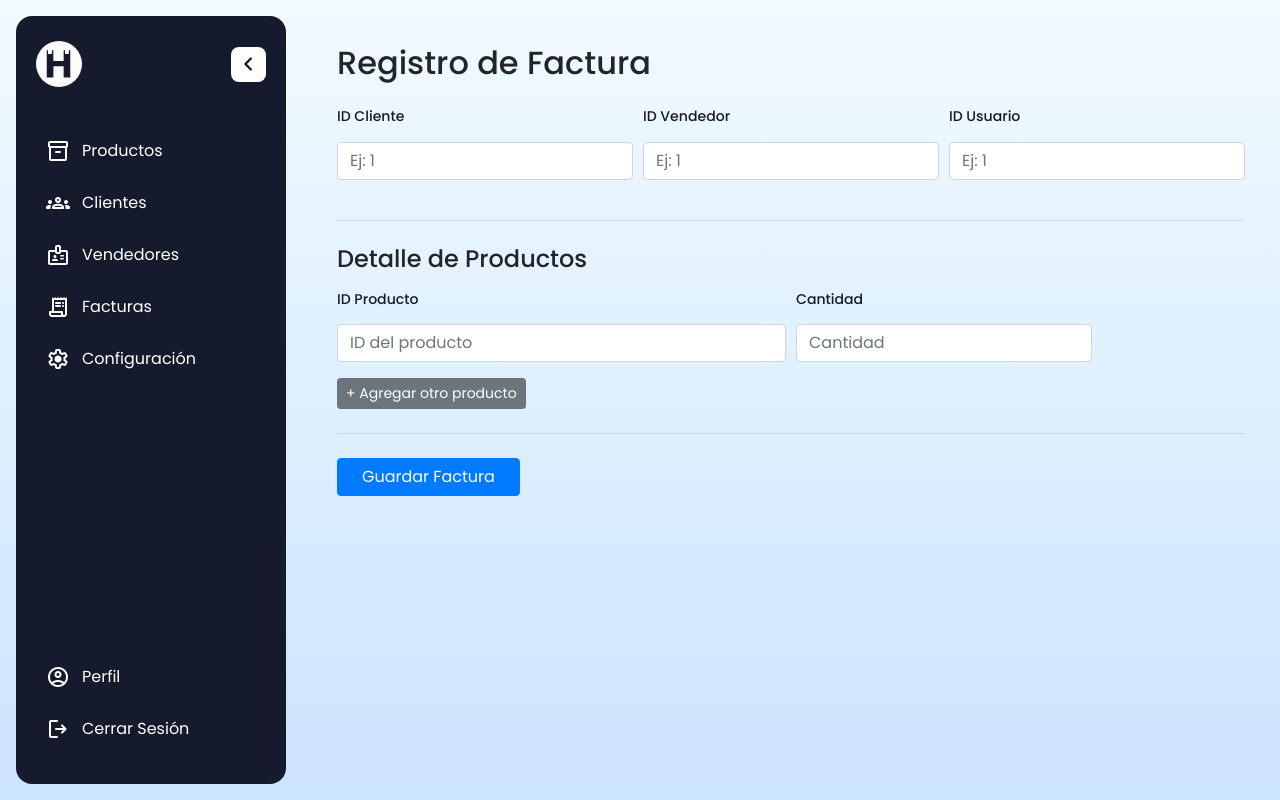
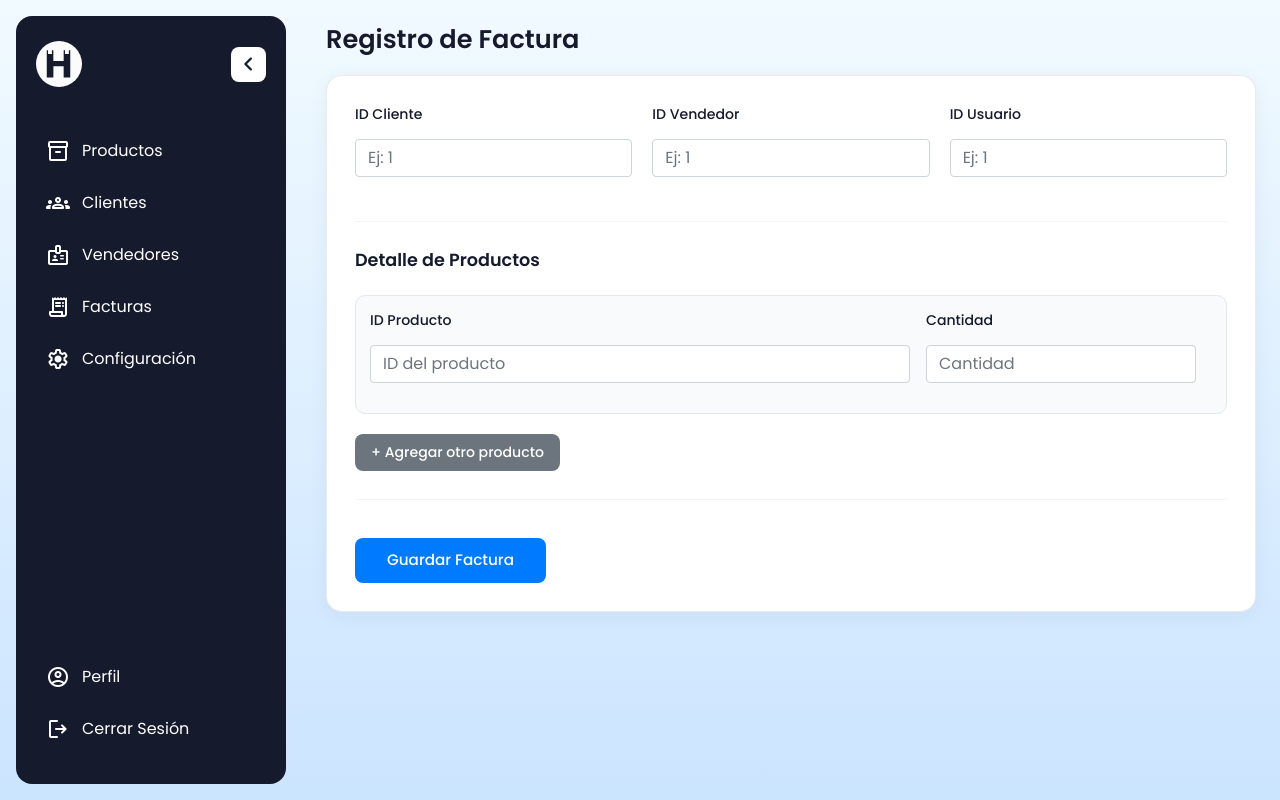
Before and after one commit to M4rl0n274/Hades_System, a Flask app: template src/templates/facturas/FormFacturas.html in a window 1280 px wide. Run offline with Flask 3, Linux system fonts and the light colour scheme; the template is opened without the code that fills it, so the values that code supplies are empty; some libraries are stand-ins or nearby versions.

Commit message:
se actualizan diseños en formulario y tablas

```diff
--- a/src/static/css/form.css
+++ b/src/static/css/form.css
@@ -128,3 +128,85 @@ input[type="date"].form-control {
         width: 100%;
     }
 }
+
+
+
+/* ==========================================================================
+   ESTILOS COMPLEMENTARIOS PARA FORMULARIOS DINÁMICOS
+   ========================================================================== */
+.form-divider {
+    height: 1px;
+    background-color: #f1f5f9;
+    margin: 8px 0;
+}
+
+.dynamic-section-header h3 {
+    font-size: 1.1rem;
+    color: #151A2D;
+    font-weight: 600;
+    margin-bottom: 4px;
+}
+
+.dynamic-items-wrapper {
+    display: flex;
+    flex-direction: column;
+    gap: 12px;
+}
+
+.dynamic-row {
+    display: flex;
+    gap: 16px;
+    align-items: flex-end;
+    background-color: #f8fafc;
+    padding: 14px;
+    border-radius: 10px;
+    border: 1px solid #e2e8f0;
+}
+
+.flex-1 { flex: 1; }
+.flex-2 { flex: 2; }
+.flex-action { flex: 0 0 auto; }
+
+/* Botones Auxiliares */
+.btn-secondary {
+    background-color: #e2e8f0;
+    color: #151A2D;
+    padding: 8px 16px;
+    border: none;
+    border-radius: 8px;
+    font-size: 0.88rem;
+    font-weight: 500;
+    cursor: pointer;
+    transition: background-color 0.2s ease;
+}
+
+.btn-secondary:hover {
+    background-color: #cbd5e1;
+}
+
+.btn-danger {
+    background-color: #ef4444;
+    color: #ffffff;
+    padding: 10px 16px;
+    border: none;
+    border-radius: 8px;
+    font-size: 0.88rem;
+    font-weight: 500;
+    cursor: pointer;
+    transition: background-color 0.2s ease;
+}
+
+.btn-danger:hover {
+    background-color: #dc2626;
+}
+
+@media (max-width: 600px) {
+    .dynamic-row {
+        flex-direction: column;
+        align-items: stretch;
+    }
+
+    .btn-danger {
+        width: 100%;
+    }
+}
--- a/src/templates/facturas/FormFacturas.html
+++ b/src/templates/facturas/FormFacturas.html
@@ -1,58 +1,68 @@
 {% extends 'navBar.html' %}
 
 {% block barraNavegacion %}
-<main>
-    <div class="container mt-4">
-        <h2 class="mb-4">Registro de Factura</h2>
+<main class="main-content">
+  <!-- Cabecera Reutilizable -->
+  <div class="form-header-wrapper">
+    <h2>Registro de Factura</h2>
+  </div>
 
-        <form method="POST" action="{{ url_for('facturas.nuevo') }}">
+  <!-- Tarjeta Contenedora del Formulario -->
+  <div class="form-card">
+    <form method="POST" action="{{ url_for('facturas.nuevo') }}" class="custom-form">
 
-            <div class="form-row">
-                <div class="form-group col-md-4">
+      <!-- Seccion 1: Datos de la Venta (3 Columnas) -->
+      <div class="form-grid grid-col-3">
+        <div class="form-group">
           <label for="id_cliente">ID Cliente</label>
           <input type="number" class="form-control" id="id_cliente" name="id_cliente" placeholder="Ej: 1" required>
         </div>
 
-                <div class="form-group col-md-4">
+        <div class="form-group">
           <label for="id_vendedor">ID Vendedor</label>
           <input type="number" class="form-control" id="id_vendedor" name="id_vendedor" placeholder="Ej: 1" required>
         </div>
 
-                <div class="form-group col-md-4">
+        <div class="form-group">
           <label for="id_usuario">ID Usuario</label>
           <input type="number" class="form-control" id="id_usuario" name="id_usuario" placeholder="Ej: 1" required>
         </div>
       </div>
 
-            <hr class="my-4">
-            <h4 class="mb-3">Detalle de Productos</h4>
+      <div class="form-divider"></div>
+
+      <!-- Sección 2: Detalle de Productos -->
+      <div class="dynamic-section-header">
+        <h3>Detalle de Productos</h3>
+      </div>
 
       <!-- Contenedor Dinámico de Productos -->
-            <div id="productos-container">
-                <div class="form-row producto-item align-items-center mb-2">
-                    <div class="form-group col-md-6 mb-0">
+      <div id="productos-container" class="dynamic-items-wrapper">
+        <div class="producto-item dynamic-row">
+          <div class="form-group flex-2">
             <label>ID Producto</label>
             <input type="number" name="id_producto[]" class="form-control" placeholder="ID del producto" required>
           </div>
-                    <div class="form-group col-md-4 mb-0">
+          <div class="form-group flex-1">
             <label>Cantidad</label>
             <input type="number" name="cantidad[]" class="form-control" min="1" placeholder="Cantidad" required>
           </div>
-                    <div class="form-group col-md-2 mb-0 d-flex align-items-end" style="height: 100%;">
-                        <button type="button" class="btn btn-danger btn-block btn-remove mt-4" style="display: none;">Quitar</button>
+          <div class="form-group flex-action">
+            <button type="button" class="btn-remove btn-danger" style="display: none;">Quitar</button>
           </div>
         </div>
       </div>
 
-            <div class="mt-3">
-                <button type="button" id="add-producto" class="btn btn-secondary btn-sm">+ Agregar otro producto</button>
+      <!-- Botón secundario para agregar renglones -->
+      <div class="dynamic-actions">
+        <button type="button" id="add-producto" class="btn-secondary">+ Agregar otro producto</button>
       </div>
 
-            <hr class="my-4">
+      <div class="form-divider"></div>
 
-            <!-- Botón de para envíar -->
-            <div class="mt-3">
-                <button type="submit" class="btn btn-primary px-4">Guardar Factura</button>
+      <!-- Botón de Guardado -->
+      <div class="form-actions">
+        <button type="submit" class="btn-primary">Guardar Factura</button>
       </div>
     </form>
   </div>
@@ -63,21 +73,28 @@ document.addEventListener('DOMContentLoaded', function() {
     const container = document.getElementById('productos-container');
     const addBtn = document.getElementById('add-producto');
 
+    // Función para enlazar evento de eliminación
+    function attachRemoveEvent(button) {
+        button.addEventListener('click', function() {
+            const row = this.closest('.producto-item');
+            if (container.querySelectorAll('.producto-item').length > 1) {
+                row.remove();
+            }
+        });
+    }
+
     // Agregar nuevo renglón de producto
     addBtn.addEventListener('click', function() {
         const rows = container.querySelectorAll('.producto-item');
         const newRow = rows[0].cloneNode(true);
 
-        // Limpiar inputs del clon
+        // Limpiar valores de los inputs clonados
         newRow.querySelectorAll('input').forEach(input => input.value = '');
 
-        // Mostrar botón de quitar
+        // Activar el botón de quitar para la nueva fila
         const removeBtn = newRow.querySelector('.btn-remove');
-        removeBtn.style.display = 'block';
-
-        removeBtn.addEventListener('click', function() {
-            newRow.remove();
-        });
+        removeBtn.style.display = 'inline-flex';
+        attachRemoveEvent(removeBtn);
 
         container.appendChild(newRow);
     });
```
Also changed, not shown: src/templates/facturas/VerFacturas.html (+49 -24 lines), src/templates/productos/FormProductos.html (+35 -38 lines), src/templates/productos/NuevoProducto.html (deleted, +0 -71 lines), src/templates/vendedores/FormVendedores.html (+28 -29 lines), src/templates/vendedores/VerVendedores.html (+46 -19 lines), src/static/css/tables.css (line endings or trailing spaces), src/templates/vendedores/NuevoVendedor.html (deleted). Lines whose indentation alone changed are shown as unchanged.
